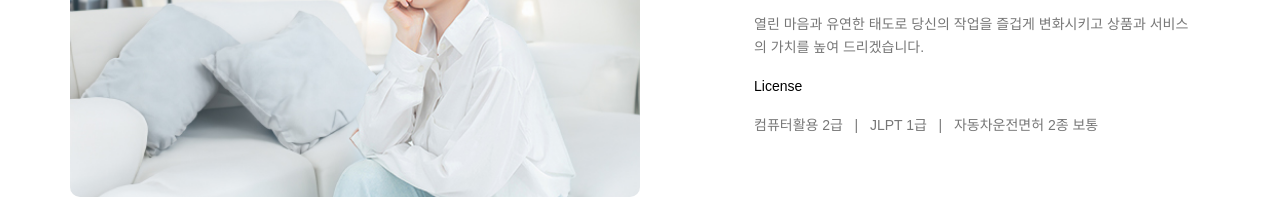
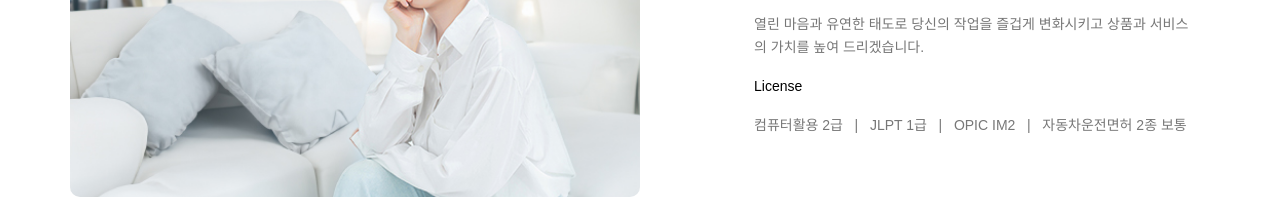
Before and after one commit to Osaeim/Portfolio, a plain HTML site: page index.html in a window 1280 px wide. Shown: the part 3376-3580 px from the top of the page. Drawn offline with nearby package versions, Linux system fonts and the light colour scheme; some packages are replaced by stand-ins of ours; a web font is replaced by a local one.

Commit message:
Update index.html

```diff
--- a/index.html
+++ b/index.html
@@ -241,7 +241,7 @@
 					</p>
 					<p><span>License</span></p>
 					<p>
-						컴퓨터활용 2급 &nbsp;&nbsp;|&nbsp;&nbsp; JLPT 1급 &nbsp;&nbsp;|&nbsp;&nbsp; 자동차운전면허 2종 보통
+						컴퓨터활용 2급 &nbsp;&nbsp;|&nbsp;&nbsp; JLPT 1급 &nbsp;&nbsp;|&nbsp;&nbsp; OPIC IM2 &nbsp;&nbsp;|&nbsp;&nbsp; 자동차운전면허 2종 보통
 						<!-- 컴퓨터활용 2급 <br> JLPT 1급 <br> 자동차운전면허 2종 보통 -->
 					</p>
 				</div>
```
